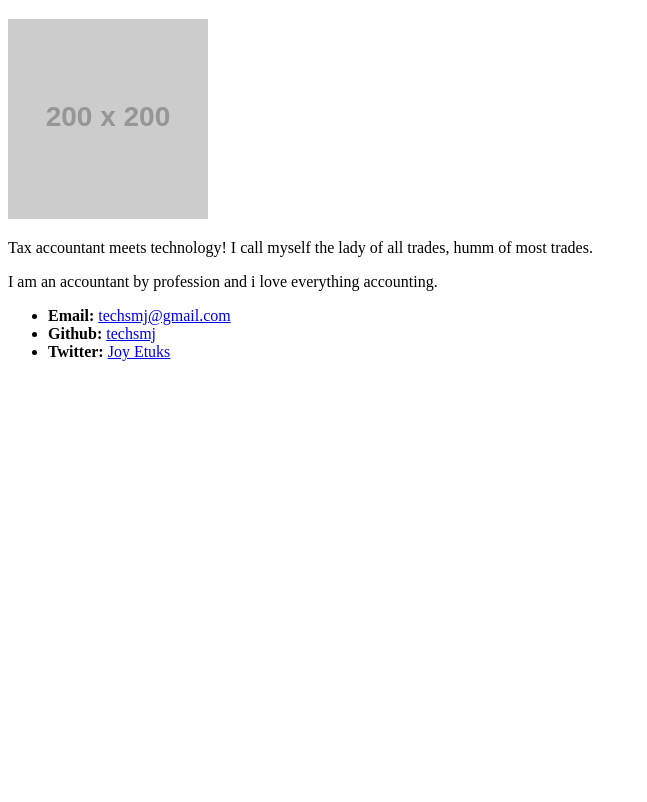
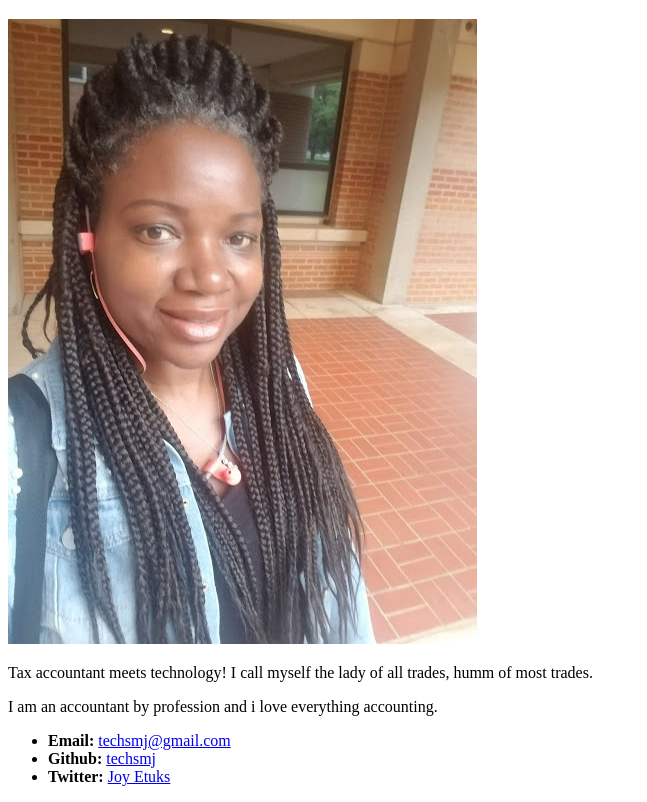
Before and after one commit to techsmj/techsmj.github.io, a plain HTML site: page index.html in a window 1280 px wide. Shown: the part 61-863 px from the top of the page, without its empty margins (0-647 px from the left). Before the commit the page ends 800 px from the top, so only its background shows below. Drawn offline with Linux system fonts and the light colour scheme; placeholder pictures from the web are drawn by us; files whose address does not match are found by name.

Commit message:
pic update

```diff
--- a/index.html
+++ b/index.html
@@ -8,7 +8,7 @@
 </head>
 <body>
     <h1>Joy Etuks</h1>
-    <img src="https://placehold.it/200x200" alt="Your Name">
+    <img src="C:\Users\joyet\mystuff\HTML\Images\bio pic.jpg" alt="Joy">
     <p>Tax accountant meets technology! I call myself the lady of all trades, humm of most trades.  </p>
     <p>I am an accountant by profession and i love everything accounting.</p>
 
```
